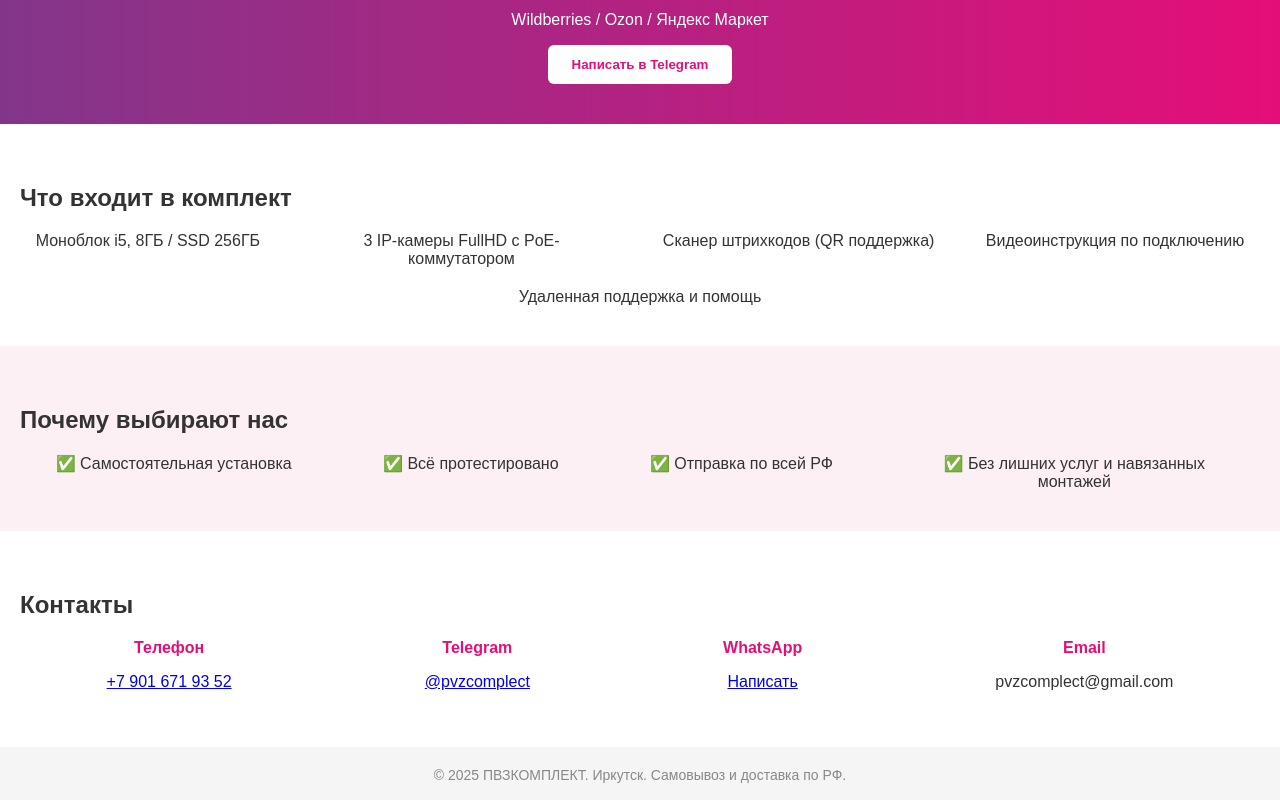
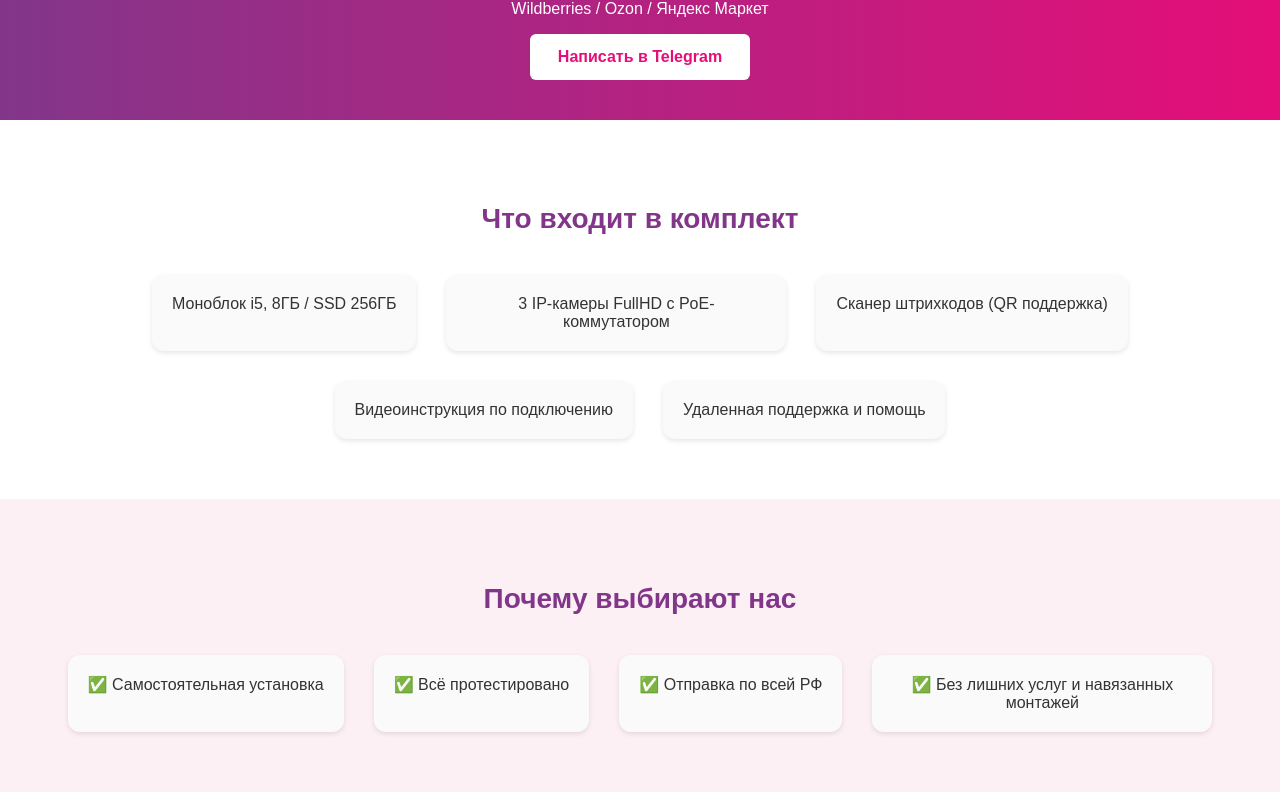
Before and after one commit to PVZCOMPLECT/pvzcomplect.github.io, a plain HTML site: page index.html in a window 1280 px wide. Shown: the part 276-1076 px from the top of the page. Drawn offline with Linux system fonts and the light colour scheme.

Commit message:
Add files via upload

```diff
--- a/index.html
+++ b/index.html
@@ -7,16 +7,75 @@
   <meta name="description" content="ПВЗКОМПЛЕКТ — Готовые комплекты оборудования для открытия пунктов выдачи Wildberries и Ozon. Доставка по РФ. Техподдержка. Видеоинструкция.">
   <title>ПВЗКОМПЛЕКТ — Комплекты для ПВЗ</title>
   <style>
-    body { font-family: sans-serif; margin: 0; padding: 0; color: #333; background: #fff; }
-    header { background: linear-gradient(90deg, #82368A, #E50E78); color: white; padding: 40px 20px; text-align: center; }
-    h1 { font-size: 32px; margin: 10px 0; }
-    .button { background: white; color: #E50E78; padding: 12px 24px; border: none; border-radius: 6px; font-weight: bold; cursor: pointer; }
-    section { padding: 40px 20px; }
-    .features, .contacts { display: flex; flex-wrap: wrap; gap: 20px; justify-content: space-around; }
-    .feature, .contact-block { max-width: 300px; text-align: center; }
-    footer { background: #f5f5f5; text-align: center; padding: 20px; font-size: 14px; color: #888; }
-    .highlight { color: #E50E78; font-weight: bold; }
-    .logo { max-width: 160px; margin-bottom: 20px; }
+    body {
+      font-family: sans-serif;
+      margin: 0;
+      padding: 0;
+      color: #333;
+      background: #fff;
+    }
+    header {
+      background: linear-gradient(90deg, #82368A, #E50E78);
+      color: white;
+      padding: 60px 20px 40px;
+      text-align: center;
+    }
+    h1 {
+      font-size: 36px;
+      margin: 10px 0 20px;
+    }
+    .button {
+      background: white;
+      color: #E50E78;
+      padding: 14px 28px;
+      border: none;
+      border-radius: 6px;
+      font-weight: bold;
+      font-size: 16px;
+      cursor: pointer;
+      transition: all 0.3s ease;
+    }
+    .button:hover {
+      background: #fce4ec;
+    }
+    section {
+      padding: 60px 20px;
+    }
+    .features, .contacts {
+      display: flex;
+      flex-wrap: wrap;
+      gap: 30px;
+      justify-content: center;
+    }
+    .feature, .contact-block {
+      max-width: 300px;
+      text-align: center;
+      background: #fafafa;
+      padding: 20px;
+      border-radius: 12px;
+      box-shadow: 0 2px 5px rgba(0,0,0,0.1);
+    }
+    footer {
+      background: #f5f5f5;
+      text-align: center;
+      padding: 30px 20px;
+      font-size: 14px;
+      color: #888;
+    }
+    .highlight {
+      color: #E50E78;
+      font-weight: bold;
+    }
+    .logo {
+      max-width: 120px;
+      margin-bottom: 20px;
+    }
+    .section-title {
+      text-align: center;
+      font-size: 28px;
+      margin-bottom: 40px;
+      color: #82368A;
+    }
   </style>
 </head>
 <body>
@@ -28,7 +87,7 @@
   </header>
 
   <section>
-    <h2>Что входит в комплект</h2>
+    <h2 class="section-title">Что входит в комплект</h2>
     <div class="features">
       <div class="feature">Моноблок i5, 8ГБ / SSD 256ГБ</div>
       <div class="feature">3 IP-камеры FullHD с PoE-коммутатором</div>
@@ -39,7 +98,7 @@
   </section>
 
   <section style="background:#fdf0f5">
-    <h2>Почему выбирают нас</h2>
+    <h2 class="section-title">Почему выбирают нас</h2>
     <div class="features">
       <div class="feature">✅ Самостоятельная установка</div>
       <div class="feature">✅ Всё протестировано</div>
@@ -49,7 +108,7 @@
   </section>
 
   <section>
-    <h2>Контакты</h2>
+    <h2 class="section-title">Контакты</h2>
     <div class="contacts">
       <div class="contact-block">
         <div class="highlight">Телефон</div>
```
